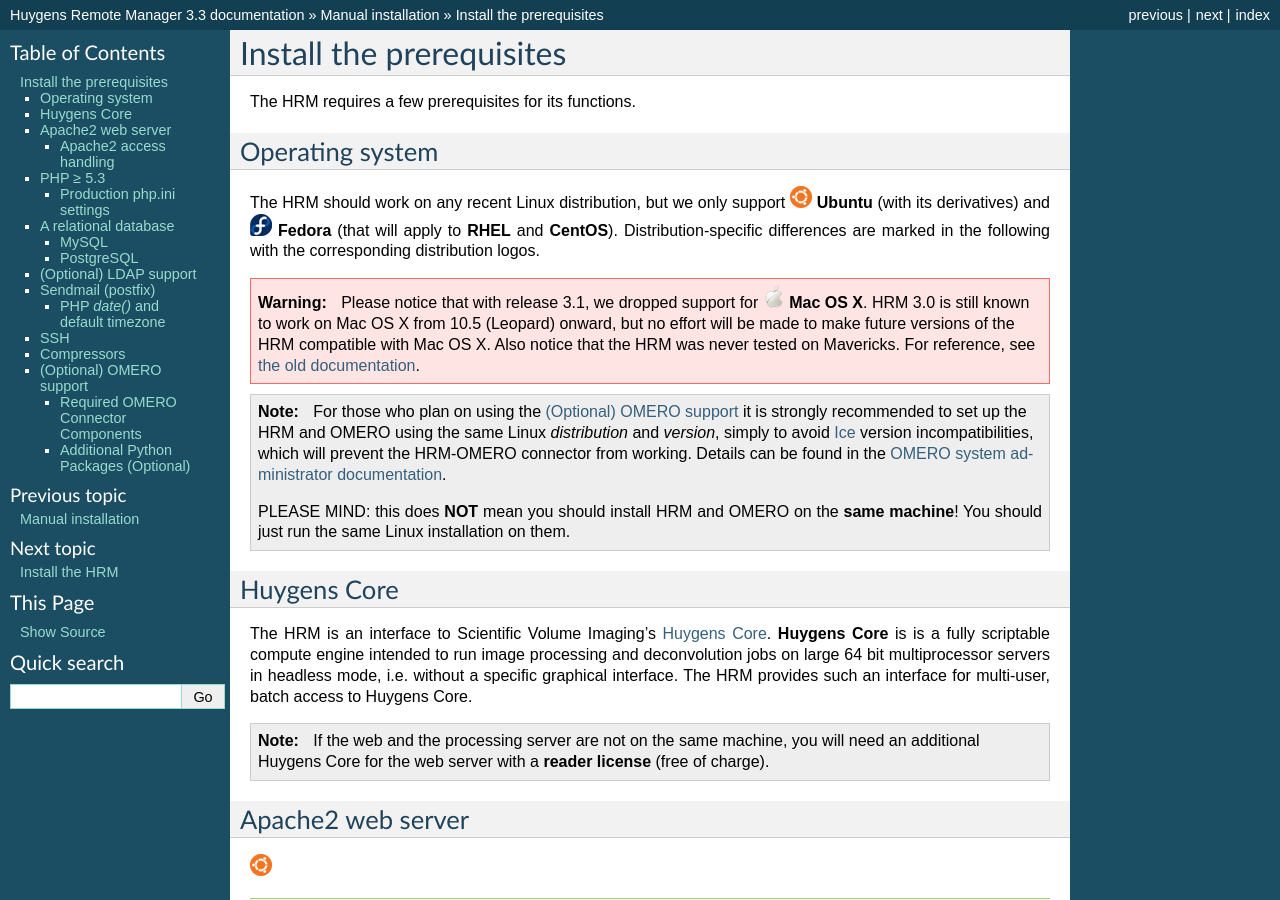
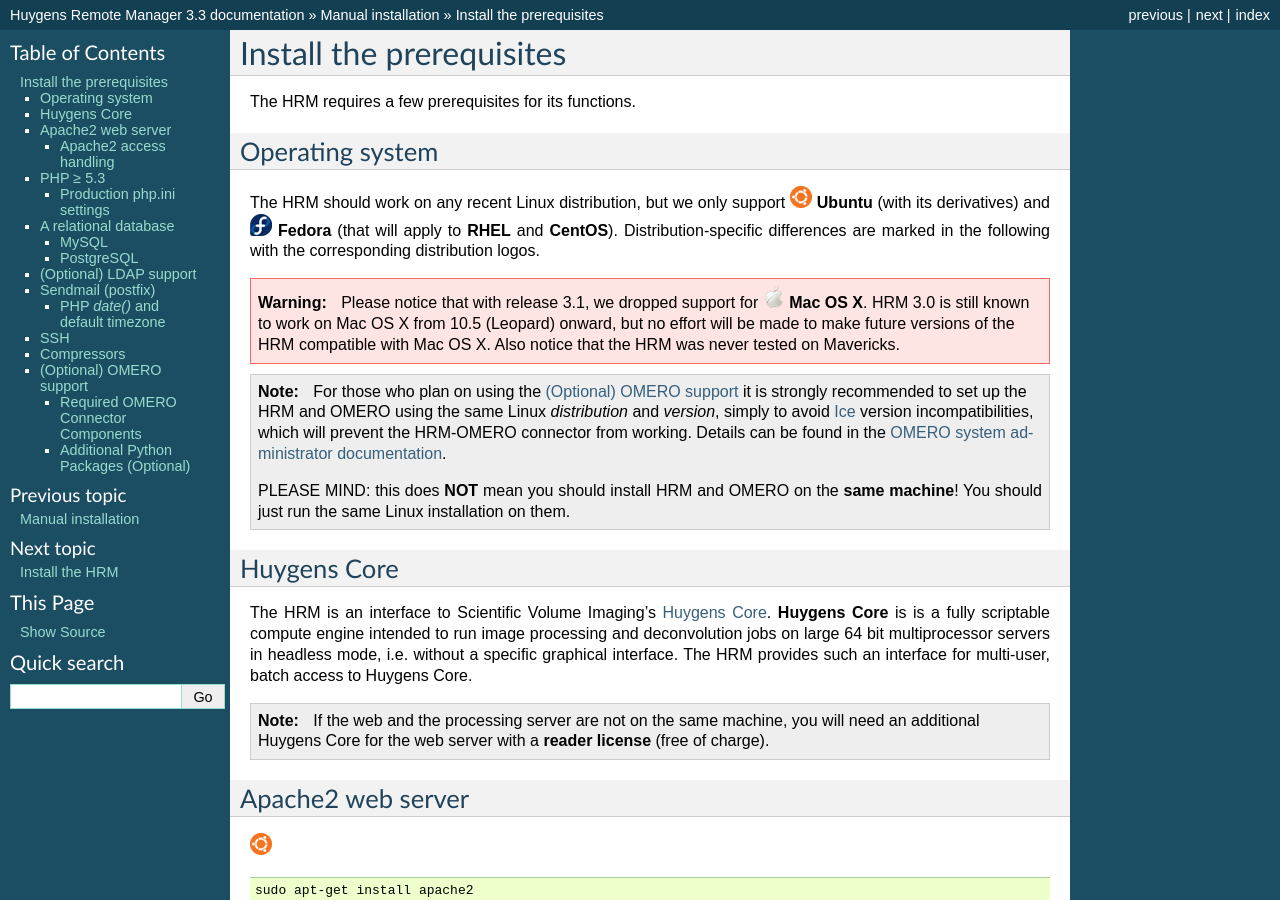
Before and after one commit to aarpon/hrm_docs, a Sphinx documentation site: the page built from docs/admin/prerequisites.rst, in a window 1280 px wide and 900 px high. Built offline with Sphinx 7.4.7, drawn with Linux system fonts in a browser that asks for light colours.

Commit message:
Remove broken link to old documentation.

```diff
--- a/docs/admin/prerequisites.rst
+++ b/docs/admin/prerequisites.rst
@@ -16,7 +16,7 @@
 
 .. warning::
 
-    Please notice that with release 3.1, we dropped support for |macosx| **Mac OS X**. HRM 3.0 is still known to work on Mac OS X from 10.5 (Leopard) onward, but no effort will be made to make future versions of the HRM compatible with Mac OS X. Also notice that the HRM was never tested on Mavericks. For reference, see `the old documentation <http://huygens-rm.org/home/?q=node/16>`_.
+    Please notice that with release 3.1, we dropped support for |macosx| **Mac OS X**. HRM 3.0 is still known to work on Mac OS X from 10.5 (Leopard) onward, but no effort will be made to make future versions of the HRM compatible with Mac OS X. Also notice that the HRM was never tested on Mavericks.
 
 .. note::
 
```
